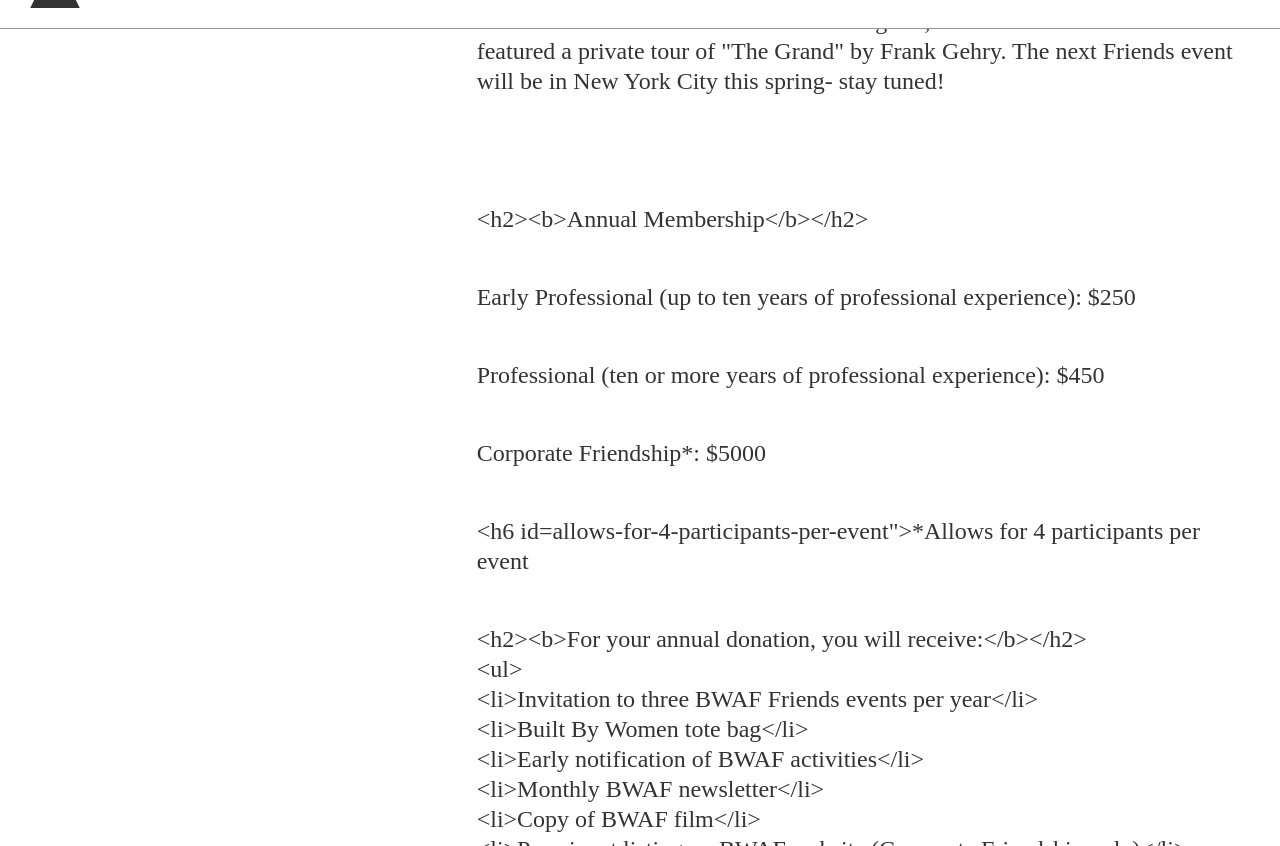
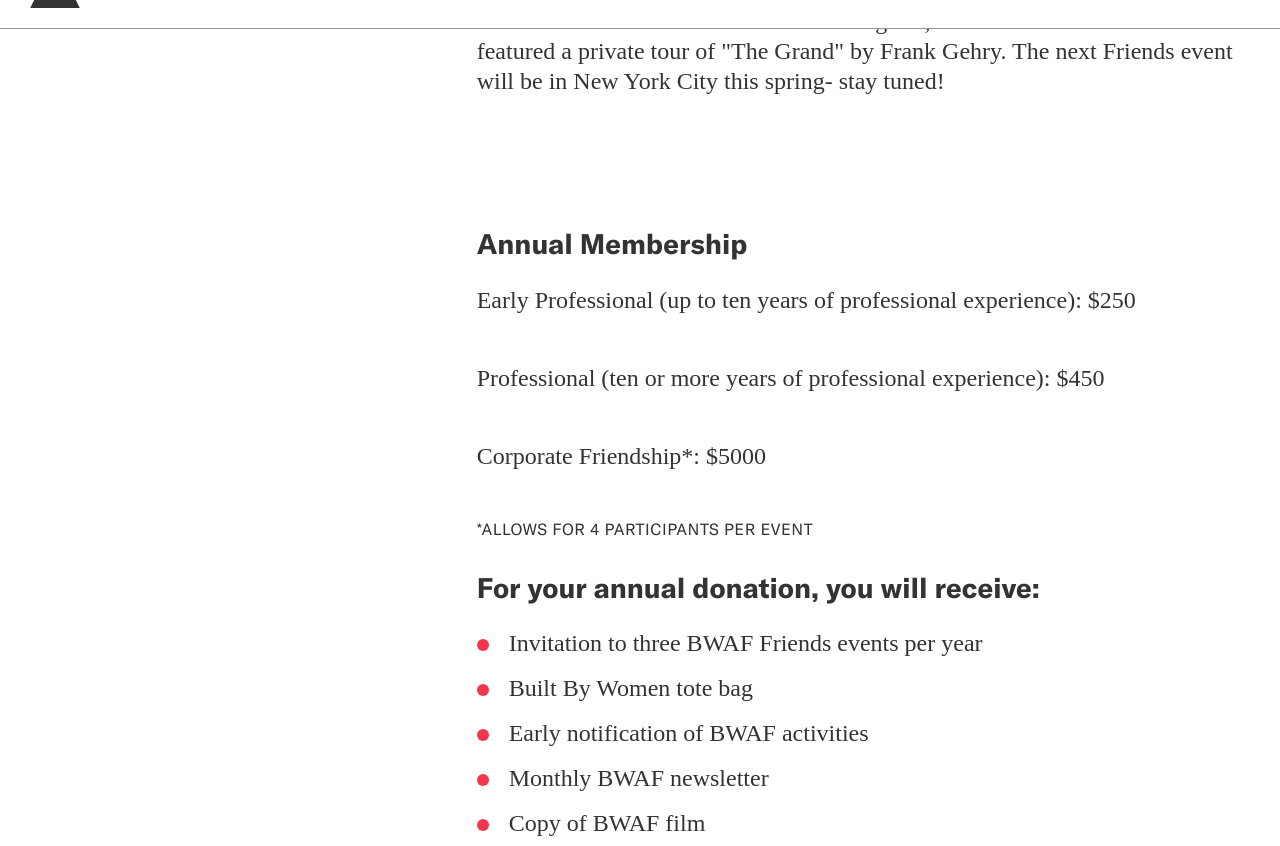
Before and after one commit to jengalas/bwaf-bbw, a Jekyll site: the page built from _programs/friends.md, in a window 1280 px wide and 900 px high, scrolled down 2058 px, cut to the strip 54-900 px from the top of the window. Built offline with Jekyll 4.4.1, drawn with Linux system fonts in a browser that asks for light colours; nearby versions of some CDN libraries; some web fonts are replaced; some of the changed text lies outside the part shown.

Commit message:
Updated '_programs/friends.md' via CloudCannon

```diff
--- a/_programs/friends.md
+++ b/_programs/friends.md
@@ -97,19 +97,16 @@
   - template: text-block
     label: Annual Membership Info
     text_block: >-
-      <p>&lt;h2&gt;&lt;b&gt;Annual Membership&lt;/b&gt;&lt;/h2&gt;</p><p>Early
-      Professional (up to ten years of professional experience):
-      $250</p><p>Professional (ten or more years of professional experience):
-      $450</p><p>Corporate Friendship*: $5000</p><p>&lt;h6
-      id=allows-for-4-participants-per-event"&gt;*Allows for 4 participants per
-      event&nbsp;</p><p>&lt;h2&gt;&lt;b&gt;For your annual donation, you will
-      receive:&lt;/b&gt;&lt;/h2&gt;<br />&lt;ul&gt;<br />&lt;li&gt;Invitation to
-      three BWAF Friends events per year&lt;/li&gt;<br />&lt;li&gt;Built By
-      Women tote bag&lt;/li&gt;<br />&lt;li&gt;Early notification of BWAF
-      activities&lt;/li&gt;<br />&lt;li&gt;Monthly BWAF newsletter&lt;/li&gt;<br
-      />&lt;li&gt;Copy of BWAF film&lt;/li&gt;<br />&lt;li&gt;Prominent listing
-      on BWAF website (Corporate Friendship only)&lt;/li&gt;<br
-      />&lt;/ul&gt;</p>
+      <h2><strong>Annual Membership</strong></h2><p>Early Professional (up to
+      ten years of professional experience): $250</p><p>Professional (ten or
+      more years of professional experience): $450</p><p>Corporate Friendship*:
+      $5000</p><h6>*Allows for 4 participants per
+      event&nbsp;</h6><h2><strong>For your annual donation, you will
+      receive:</strong></h2><ul><li>Invitation to three BWAF Friends events per
+      year</li><li>Built By Women tote bag</li><li>Early notification of BWAF
+      activities</li><li>Monthly BWAF newsletter</li><li>Copy of BWAF
+      film</li><li>Prominent listing on BWAF website (Corporate Friendship
+      only)</li></ul>
     section_break: false
     include_left-hand_column_text_: false
     lefthand_text:
```
